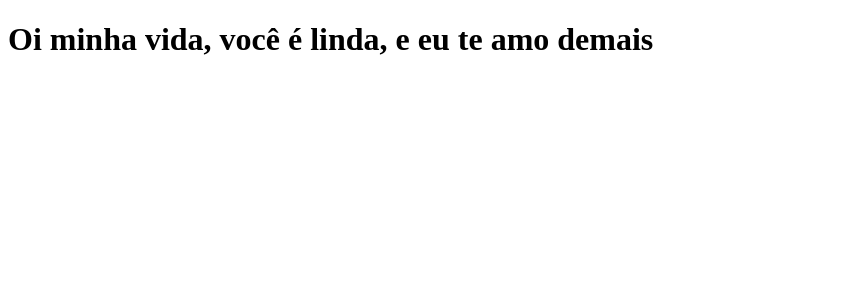
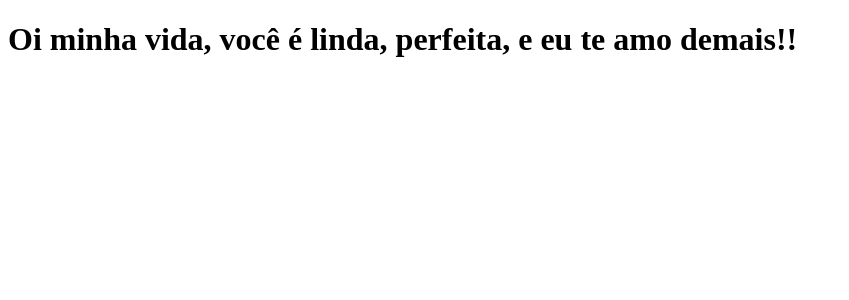
Before and after one commit to renansantos-25855/clone-tabnews, a Next.js app: page / in a window 1280 px wide. Shown: the top 300 px of the page, without its empty margins (0-849 px from the left). Built offline with nearby package versions, Linux system fonts and the light colour scheme.

Commit message:
alterando a frase inicial

```diff
--- a/pages/index.js
+++ b/pages/index.js
@@ -1,6 +1,6 @@
 
 function Home(){
-    return <h1>Oi minha vida, você é linda, e eu te amo demais</h1>
+    return <h1>Oi minha vida, você é linda, perfeita, e eu te amo demais!! </h1>
 }
 
 export default Home;
```
